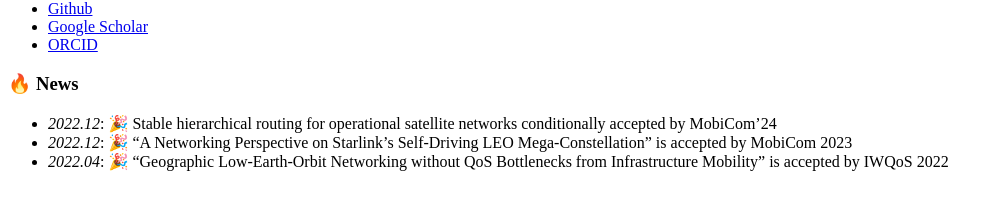
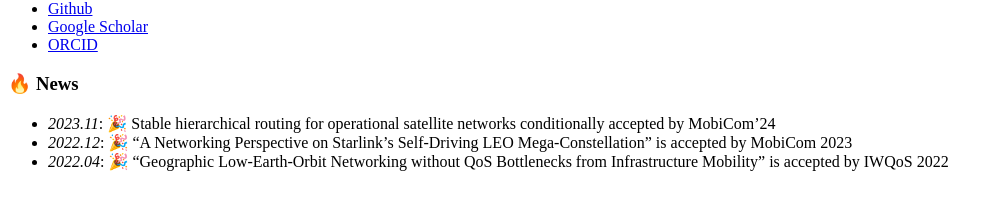
Before and after one commit to LLXSD/LLXSD.github.io, a Jekyll site: the page built from _pages/includes/news.md, in a window 1280 px wide. Shown: the part 674-884 px from the top of the page, without its empty margins (0-1003 px from the left). Built offline with Jekyll 4.4.1, drawn with Linux system fonts in a browser that asks for light colours; our own code applies the rules of GitHub Pages for plain Markdown files.

Commit message:
update news

```diff
--- a/_pages/includes/news.md
+++ b/_pages/includes/news.md
@@ -1,4 +1,4 @@
 # 🔥 News
-- *2022.12*: 🎉 Stable hierarchical routing for operational satellite networks conditionally accepted by MobiCom'24
+- *2023.11*: 🎉 Stable hierarchical routing for operational satellite networks conditionally accepted by MobiCom'24
 - *2022.12*: 🎉 "A Networking Perspective on Starlink’s Self-Driving LEO Mega-Constellation" is accepted by MobiCom 2023
 - *2022.04*: 🎉 "Geographic Low-Earth-Orbit Networking without QoS Bottlenecks from Infrastructure Mobility" is accepted by IWQoS 2022
```
